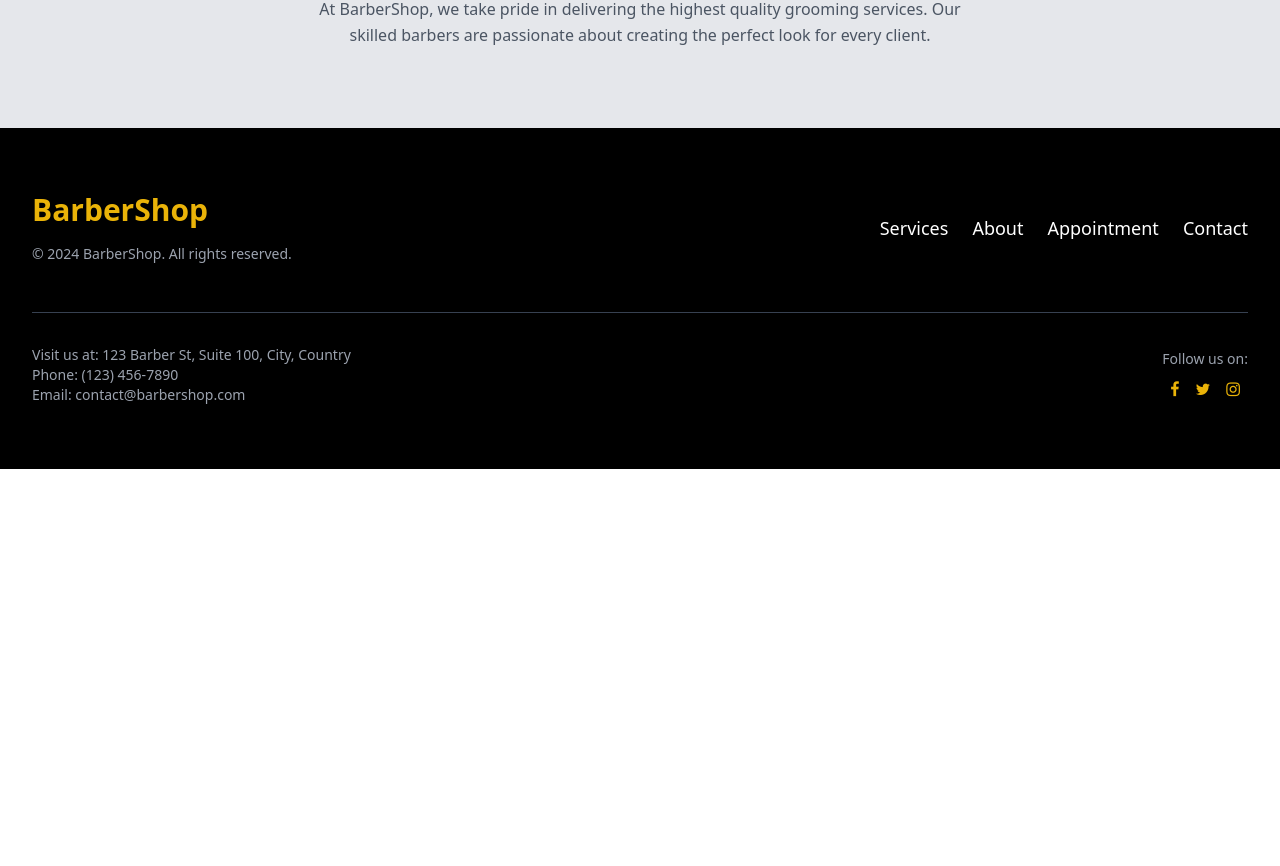
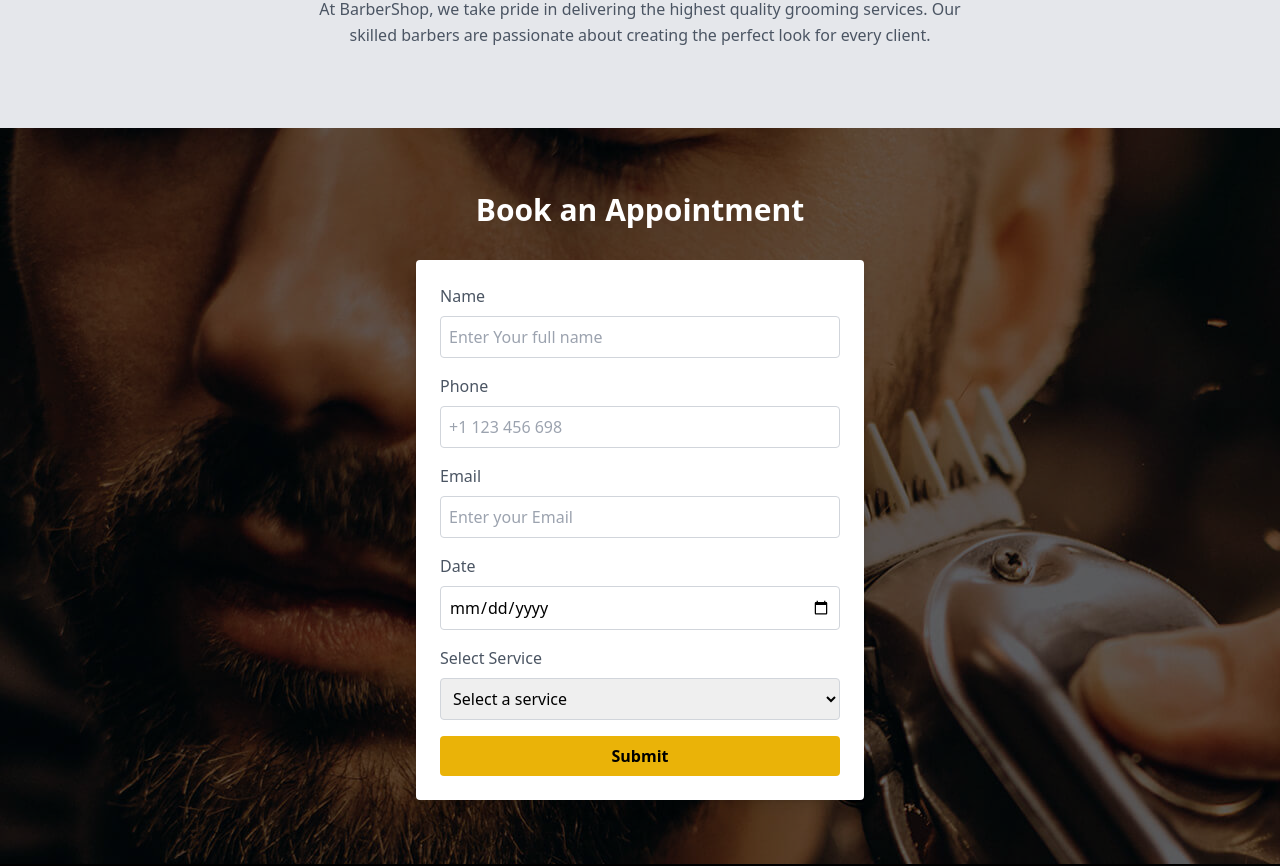
Before and after one commit to Mousta-Med/BarberShop, a React (Create React App) app: page / in a window 1280 px wide. Shown: the part 1360-2226 px from the top of the page. Before the commit the page ends 1829 px from the top, so only its background shows below. Built offline with nearby package versions, Linux system fonts and the light colour scheme.

Commit message:
create appointment component

```diff
--- a/src/App.js
+++ b/src/App.js
@@ -4,6 +4,7 @@ import Footer from './components/Footer'
 import Hero from './components/Hero'
 import Services from './components/Services'
 import About from './components/About'
+import Appointment from './components/Appointment'
 
 const App = () => {
     return (
@@ -13,6 +14,7 @@ const App = () => {
                 <Hero />
                 <Services />
                 <About />
+                <Appointment />
             </main>
             <Footer />
         </div>
--- /dev/null
+++ b/src/components/Appointment.js
@@ -0,0 +1,107 @@
+import React, { useState } from "react";
+import Bg from "../assets/images/pricing-bg.jpg"
+const Appointment = () => {
+    const [formData, setFormData] = useState({ name: "", phone: "", email: "", date: "", service: "" });
+
+    const handleChange = (e) => {
+        const { name, value } = e.target;
+        setFormData({ ...formData, [name]: value });
+    };
+
+    const handleSubmit = (e) => {
+        e.preventDefault();
+        console.log("Appointment Booked:", formData);
+        alert("Your appointment has been booked! We Will Call you");
+        setFormData({ name: "", phone: "", email: "", date: "", service: "" });
+    };
+
+    return (
+        <section id="appointment" className="py-16 bg-gray-100 relative" style={{ backgroundImage: `url(${Bg})` }}>
+            <div className="absolute inset-0 bg-black bg-opacity-60 mix-blend-multiply z-0"></div>
+            <div className="container mx-auto px-4 z-10 relative">
+                <div className="container mx-auto px-4 text-center">
+                    <h2 className="text-white text-3xl font-bold mb-8">Book an Appointment</h2>
+                    <form onSubmit={handleSubmit} className="max-w-md mx-auto bg-white shadow-lg p-6 rounded">
+                        <div className="mb-4">
+                            <label className="block text-left text-gray-600 mb-2" htmlFor="name">Name</label>
+                            <input
+                                type="text"
+                                id="name"
+                                name="name"
+                                value={formData.name}
+                                onChange={handleChange}
+                                className="w-full border border-gray-300 p-2 rounded"
+                                placeholder="Enter Your full name"
+                                required
+                            />
+                        </div>
+                        <div className="mb-4">
+                            <label className="block text-left text-gray-600 mb-2" htmlFor="phone">Phone</label>
+                            <input
+                                type="text"
+                                id="phone"
+                                name="phone"
+                                value={formData.phone}
+                                onChange={handleChange}
+                                className="w-full border border-gray-300 p-2 rounded"
+                                placeholder="+1 123 456 698"
+                                required
+                            />
+                        </div>
+                        <div className="mb-4">
+                            <label className="block text-left text-gray-600 mb-2" htmlFor="email">Email</label>
+                            <input
+                                type="email"
+                                id="email"
+                                name="email"
+                                value={formData.email}
+                                onChange={handleChange}
+                                className="w-full border border-gray-300 p-2 rounded"
+                                placeholder="Enter your Email"
+                                required
+                            />
+                        </div>
+                        <div className="mb-4">
+                            <label className="block text-left text-gray-600 mb-2" htmlFor="date">Date</label>
+                            <input
+                                type="date"
+                                id="date"
+                                name="date"
+                                value={formData.date}
+                                onChange={handleChange}
+                                className="w-full border border-gray-300 p-2 rounded"
+                                required
+                            />
+                        </div>
+                        <div className="mb-4">
+                            <label className="block text-left text-gray-600 mb-2" htmlFor="service">Select Service</label>
+                            <select
+                                id="service"
+                                name="service"
+                                value={formData.service}
+                                onChange={handleChange}
+                                className="w-full border border-gray-300 p-2 rounded"
+                                required
+                            >
+                                <option value="" disabled>Select a service</option>
+                                <option value="Haircut">Haircut</option>
+                                <option value="Beard Trim">Beard Trim</option>
+                                <option value="Shave">Shave</option>
+                            </select>
+                        </div>
+                        <button
+                            type="submit"
+                            className="bg-yellow-500 hover:bg-yellow-600 text-black font-bold py-2 px-6 rounded w-full"
+                        >
+                            Submit
+                        </button>
+                    </form>
+                </div>
+            </div>
+        </section>
+
+
+    );
+};
+
+export default Appointment;
```
